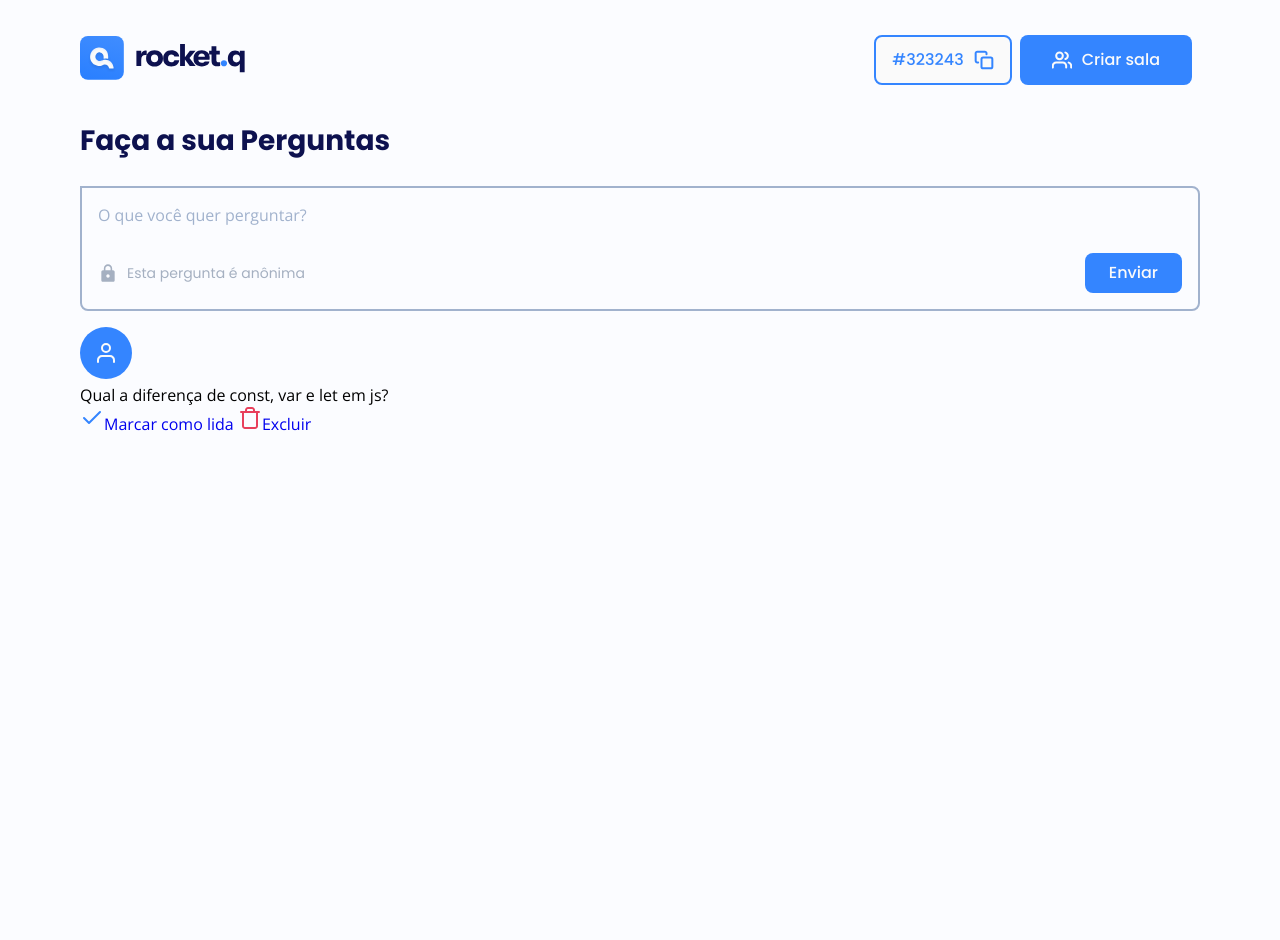
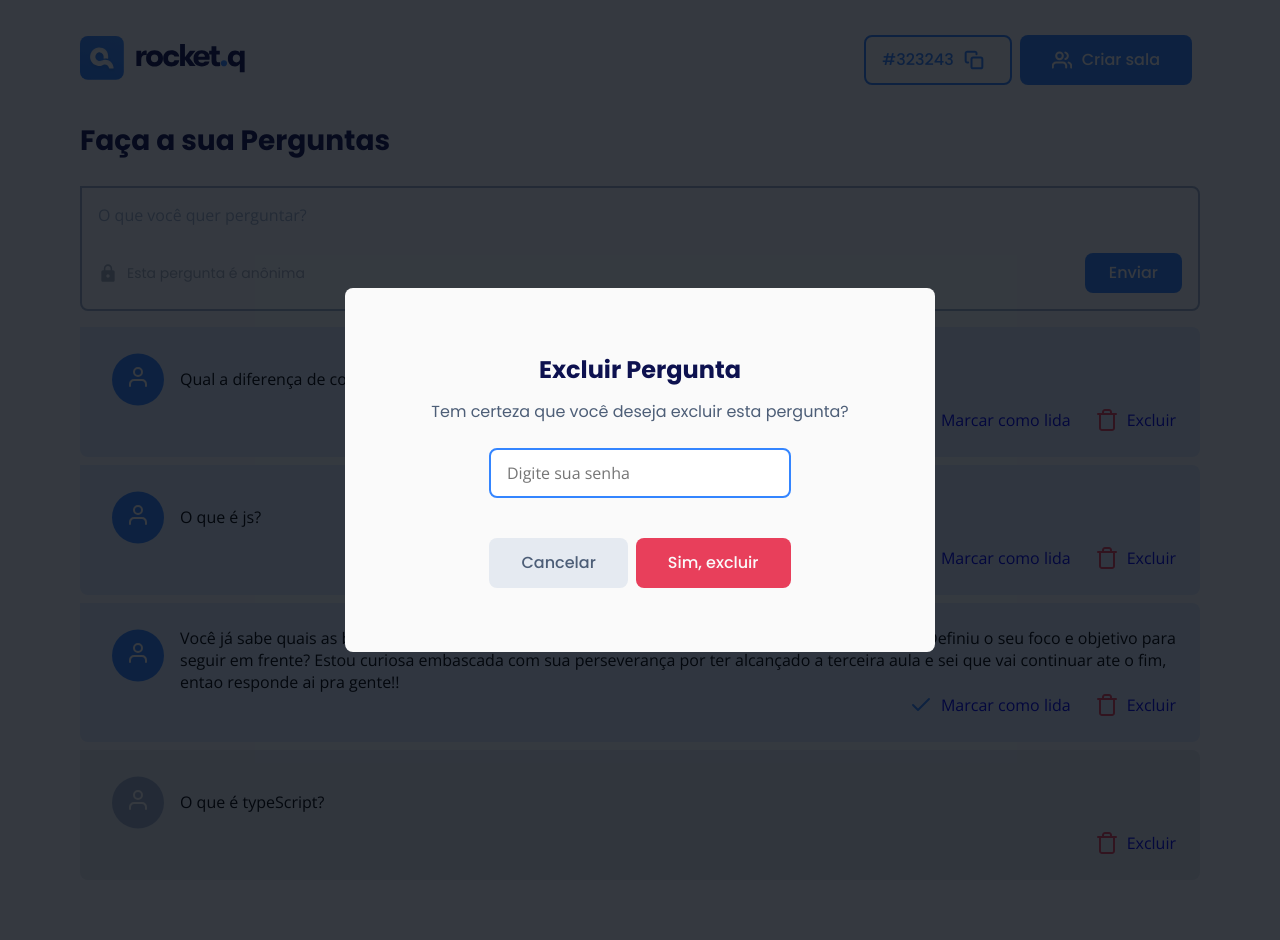
Before and after one commit to bernalle/NLW-NextLevelWeek, a web app: file ROCKETQ/room.html in a window 1280 px wide. Run offline with its HTML, style and script files only (its server is not run), Linux system fonts and the light colour scheme.

Commit message:
Fim do Front, Fim aula 3

```diff
--- a/ROCKETQ/create-pass.html
+++ b/ROCKETQ/create-pass.html
@@ -40,7 +40,7 @@
                             <label class="sr-only" for="room-pass">Código da Sala</label>
                             <input type="password" id="room-pass" placeholder="Insira uma senha">
                             <button>
-                                <img src="assets/users.svg" alt="Entrar na sala">
+                                <img src="assets/users-white.svg" alt="Entrar na sala">
                                 Criar Sala
                             </button>
                         </form>
--- a/ROCKETQ/room.html
+++ b/ROCKETQ/room.html
@@ -12,6 +12,7 @@
         <!-- Styles CSS -->
         <link rel="stylesheet" href="styles/global.css">
         <link rel="stylesheet" href="styles/room.css">
+        <link rel="stylesheet" href="styles/modal.css">
 
         <!-- crtl / automatiza o comentário (funciona no css tbm, talvez seja padrão em tudo ==> depois testar no js <==) -->
         <!-- FONTS do GOOGLE fonts, o site mesmo já gera o code -->
@@ -65,7 +66,7 @@
                         <div class="question-wrapper">
                             <div class="question-content">
                                 <div class="user">
-                                    <img src="assets/avatar.svg" alt="Avatar">
+                                    <img src="assets/user-white.svg" alt="Avatar">
                                 </div>
 
                                 <div class="question">
@@ -84,12 +85,95 @@
                             </div>
                         </div>
 
+                        <div class="question-wrapper">
+                            <div class="question-content">
+                                <div class="user">
+                                    <img src="assets/user-white.svg" alt="Avatar">
+                                </div>
+
+                                <div class="question">
+                                    <p>O que é js?</p>
+                                </div>
+                            </div>
+
+                            <div class="actions">
+                                <a href="#" class="check">
+                                    <img src="assets/check.svg" alt="Marcar como lida">Marcar como lida
+                                </a>
+                                <a href="#" class="delete">
+                                    <img src="assets/trash.svg" alt="Excluir">Excluir
+                                </a>
+
+                            </div>
+                        </div>
+
+                        <div class="question-wrapper">
+                            <div class="question-content">
+                                <div class="user">
+                                    <img src="assets/user-white.svg" alt="Avatar">
+                                </div>
+
+                                <div class="question">
+                                    <p>Você já sabe quais as bases você precisa melhorar para alcançar o seu
+                                        próximo nível com maestria? Definiu o seu foco e objetivo para seguir em
+                                        frente? Estou curiosa embascada com sua perseverança por ter alcançado a
+                                        terceira aula e sei que vai continuar ate o fim, entao responde ai pra gente!!
+                                    </p>
+                                </div>
+                            </div>
+
+                            <div class="actions">
+                                <a href="#" class="check">
+                                    <img src="assets/check.svg" alt="Marcar como lida">Marcar como lida
+                                </a>
+                                <a href="#" class="delete">
+                                    <img src="assets/trash.svg" alt="Excluir">Excluir
+                                </a>
+
+                            </div>
+                        </div>
+
+                        <div class="question-wrapper read">
+                            <div class="question-content">
+                                <div class="user">
+                                    <img src="assets/user-white.svg" alt="Avatar">
+                                </div>
+
+                                <div class="question">
+                                    <p>O que é typeScript?</p>
+                                </div>
+                            </div>
+
+                            <div class="actions">
+                                <a href="#" class="delete">
+                                    <img src="assets/trash.svg" alt="Excluir">Excluir
+                                </a>
+                            </div>
+                        </div>
                     </div>
                 </section>
+            </main>
+        </div>
 
+        <!-- MODAL -->
 
-            </main>
+        <div class="modal-wrapper">
+            <div class="modal">
+                <h2>Excluir Pergunta</h2>
+                <p>Tem certeza que você deseja excluir esta pergunta?</p>
 
+                <form action="#">
+                    <label class="sr-only" for-id="password">Digite sua senha admin</label>
+                    <input type="password" name="password" id="password" placeholder="Digite sua senha">
+
+                    <div class="buttons">
+                        <div class="button grey">Cancelar</div>
+                        <button class="red">Sim, excluir</button>
+                    </div>
+                </form>
+
+            </div>
         </div>
+
     </body>
 </html>
--- a/ROCKETQ/styles/global.css
+++ b/ROCKETQ/styles/global.css
@@ -20,7 +20,7 @@ html{
 
     --grey-dark:#4D5E77;
     --grey-blue:#A1B2CD;
-    --grey-medium:#D3D9E2;
+    --grey-medium:#e5eaf2;
     --grey-light:#E5EAF1;
 
 /*Pixels é forçado, para ser responsivo usar o REM=16px (User Agent = pré CSS pronto do navegador) */
@@ -117,7 +117,7 @@ button:hover, .button:hover{
     transition: filter .2s;
 }
 
-button > img
+button > img,
 .button > img{
     margin-right: 1rem;
     width: 2rem;
@@ -130,6 +130,18 @@ button.outlined,
     border: .2rem solid var(--blue);
 }
 
+button.red,
+.button.red{
+    background: var(--red);
+    color: var(--white);
+}
+
+button.grey,
+.button.grey{
+    background: var(--grey-light);
+    color: var(--grey-dark);
+}
+
 /* HEADER */
 .content header{
     width: 80%;
--- /dev/null
+++ b/ROCKETQ/styles/modal.css
@@ -0,0 +1,60 @@
+.modal-wrapper{
+    position: fixed;
+    width: 100vw;
+    height: 100vh;
+    top: 0;
+    left: 0;
+    display: flex;
+
+/* RGBA já inclui a opacidade|transparência */
+    background: rgba(4, 9, 17, .8);
+}
+
+.modal-wrapper .modal{
+    width: min(59rem, 90%);
+    background: var(--white);
+    margin: auto;
+    border-radius: .8rem;
+
+    font-family: 'Poppins',sans-serif;
+    text-align: center;
+
+    padding: 6.4rem;
+}
+
+.modal-wrapper .modal h2{
+    font-size: 2.4rem;
+    font-weight: 700;
+    margin-bottom: 1.2rem;
+    color: var(--black);
+}
+
+.modal-wrapper .modal p{
+    margin-bottom:2.4rem;
+    color: var(--grey-dark);
+}
+
+.modal-wrapper .modal input{
+    margin-bottom: 4rem;
+    padding: 1.3rem 1.6rem;
+    border: .2rem solid var(--blue);
+    outline: none;
+    width: min(70%, 30.2rem);
+}
+
+.modal-wrapper .modal .buttons{
+    display: flex;
+    align-items: center;
+    justify-content: center;
+}
+
+.modal-wrapper .modal .buttons > .button{
+    margin-right: .8rem;
+}
+
+
+.modal-wrapper .modal .buttons > button,
+.modal-wrapper .modal .buttons > .button{
+    padding: 1.3rem 3.2rem;
+
+}
--- a/ROCKETQ/styles/room.css
+++ b/ROCKETQ/styles/room.css
@@ -92,3 +92,62 @@
     padding: .8rem 2.4rem;
     line-height: 2.4rem;
 }
+
+/* QUESTIONS */
+
+.question-wrapper{
+    background: var(--light-blue);
+    margin-bottom: .8rem;
+    border-radius: 0 .8rem .8rem .8rem;
+    padding: 2.4rem 2.4rem 2.5rem 3.2rem
+}
+
+.question-wrapper .question-content{
+    display: flex;
+    align-items: flex-start;
+}
+
+.question-wrapper .question-content .user{
+    background: var(--blue) ;
+    clip-path: circle();
+    padding: 1.4rem;
+}
+
+.question-wrapper .question-content p{
+    margin-left: 1.6rem;
+    /* Word-break serve para não quebrar o layout quando uma palavra for longa demais*/
+    word-break: break-word;
+    display: flex;
+    align-items: center;
+    min-height: 5.5rem;
+
+}
+
+.question-wrapper .actions{
+    display: flex;
+    align-items: center;
+    justify-content: flex-end;
+}
+
+.question-wrapper .actions > a{
+    display: flex;
+    align-items: center;
+}
+
+.question-wrapper .actions > a > img{
+    margin-right: .8rem;
+}
+
+/* O mais, pega o irmão do elemento, mesma coisa de usar o :nth-child(2) nessse caso */
+.question-wrapper .actions > a + a{
+    margin-left: 2.4rem;
+}
+
+/* QUESTION READ */
+.question-wrapper.read{
+    background: var(--grey-medium);
+}
+
+.question-wrapper.read .question-content .user{
+    background: var(--grey-blue);
+}
```
Also changed, not shown: ROCKETQ/assets/user-white.svg (added).
